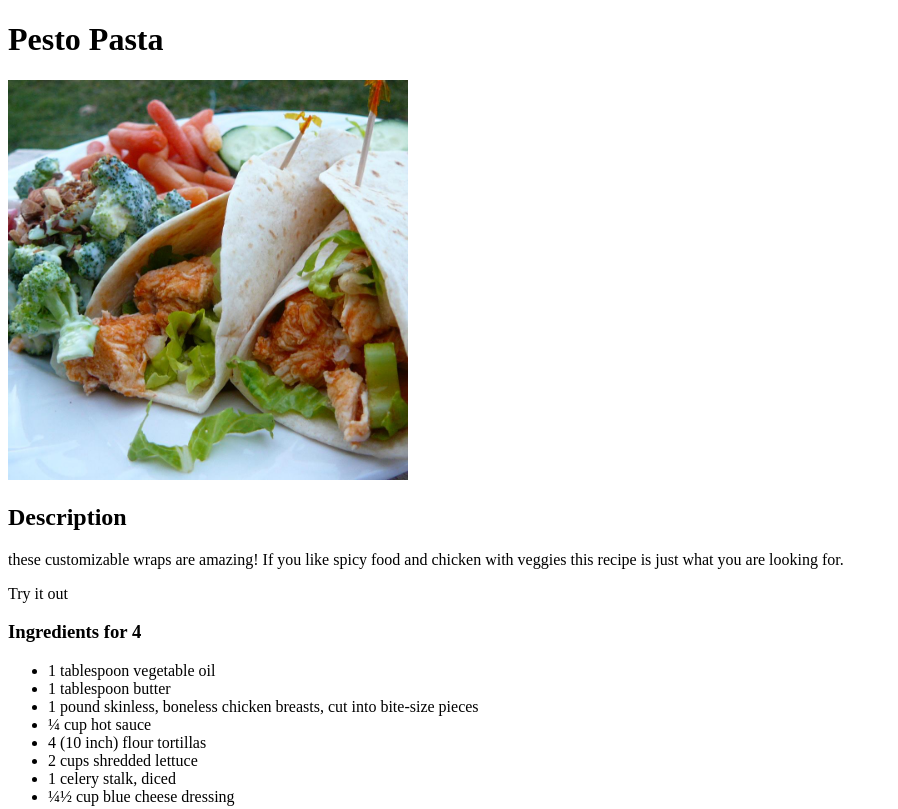
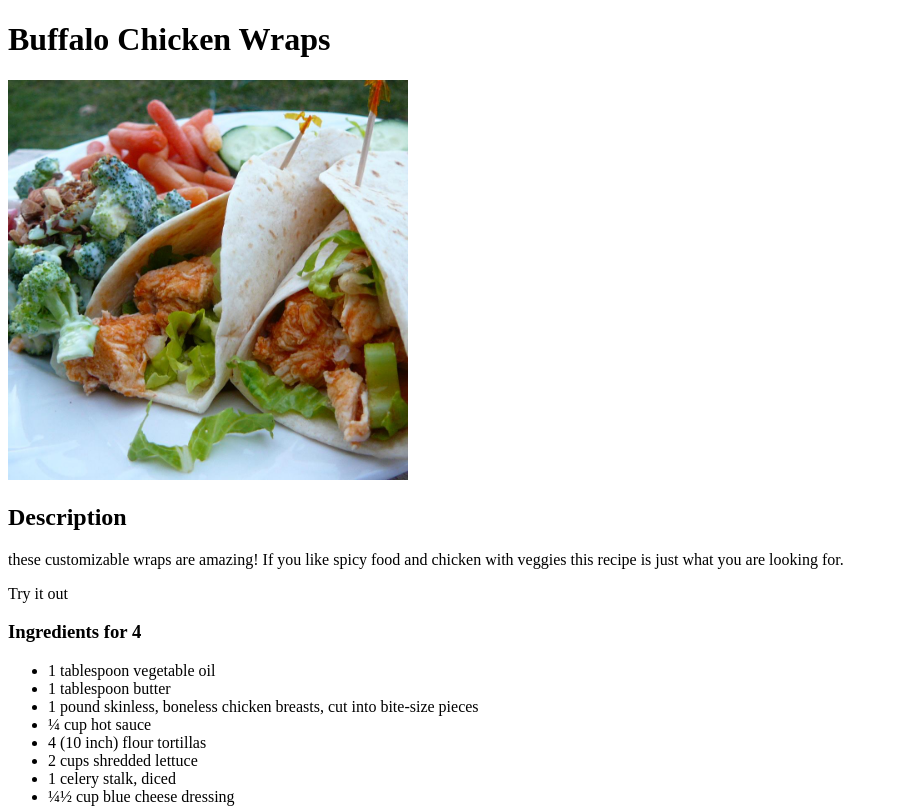
Before and after one commit to Lynn-87/lynns-recipe, a plain HTML site: page recipes/Buffalowraps.html in a window 1280 px wide. Shown: the top 809 px of the page, without its empty margins (0-898 px from the left). Drawn offline with Linux system fonts and the light colour scheme.

Commit message:
add recipes/Buffalowraps.html

```diff
--- a/recipes/Buffalowraps.html
+++ b/recipes/Buffalowraps.html
@@ -2,11 +2,11 @@
 <html lang="en">
 <head>
   <meta charset="utf-8">
-  <title>Buffalo Chicken wraps</title>
+  <title>Buffalo Chicken Wraps</title>
 </head>
 
 <body>
-  <h1>Pesto Pasta</h1>
+  <h1>Buffalo Chicken Wraps</h1>
   <img src="../images/Wraps.jpg" width="400" height="400">
 
 <h2>Description</h2>
```
